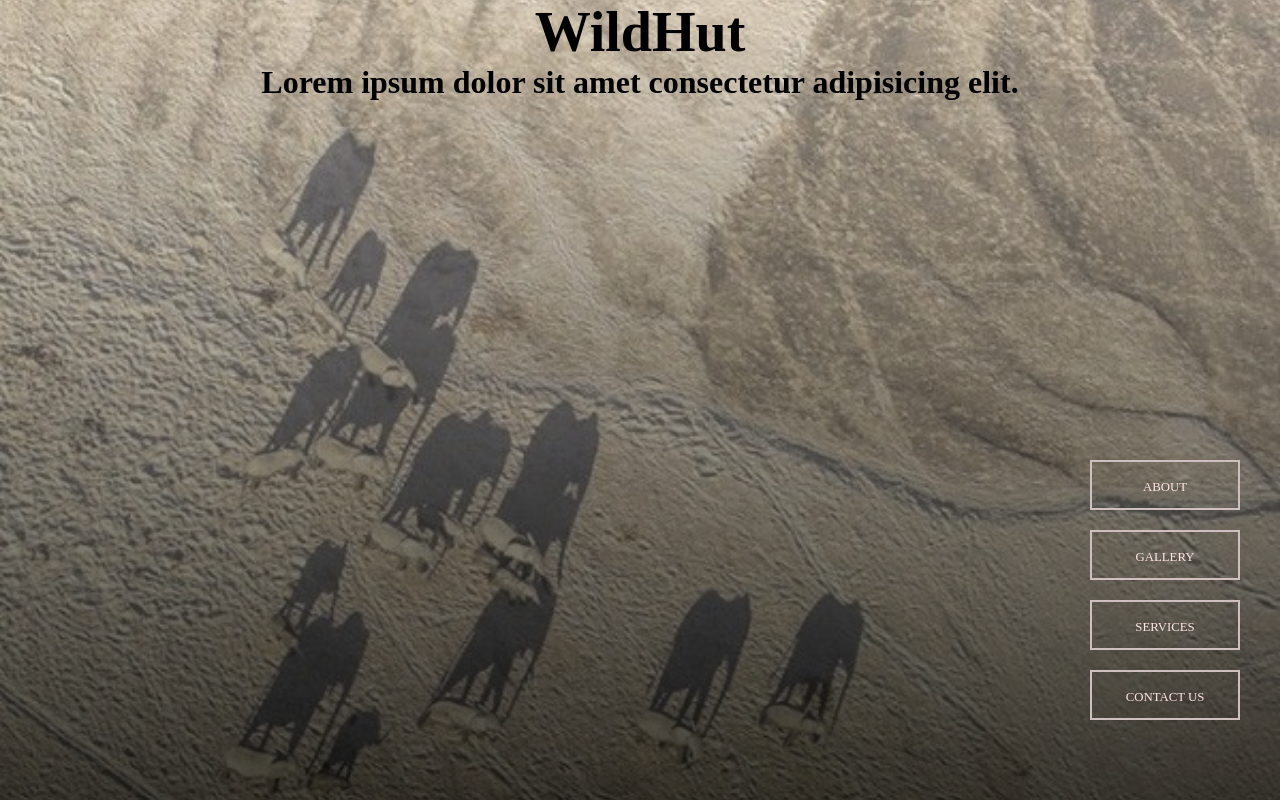
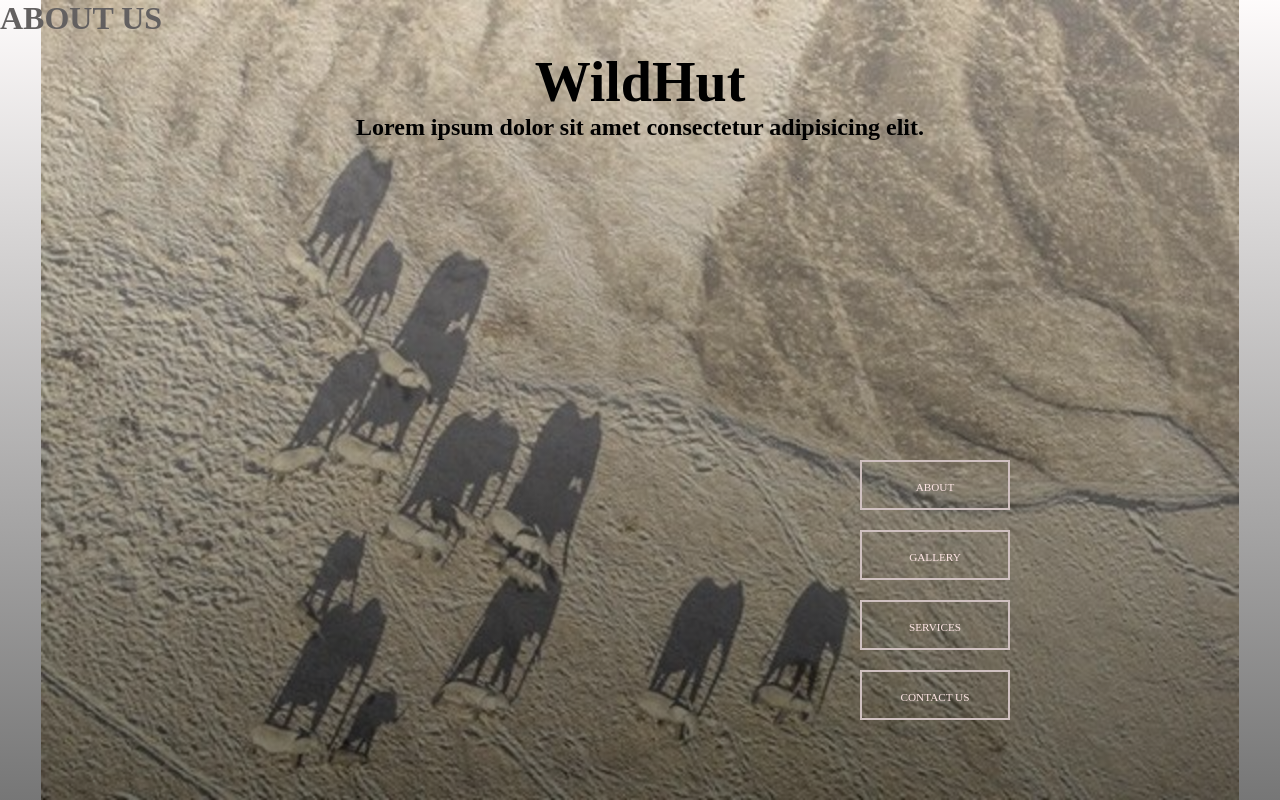
Before and after one commit to Shiku03/wildhut, a plain HTML site: page wildhut/index.html in a window 1280 px wide. Drawn offline with Linux system fonts and the light colour scheme.

Commit message:
added about title

```diff
--- a/wildhut/index.html
+++ b/wildhut/index.html
@@ -21,6 +21,9 @@
                <li><a href="">Contact Us</a></li>
             </ul>
         </div>
+        <div class="content">
+            <h1>ABOUT US</h1>
+        </div>
     </div>
 </body>
 </html>
--- a/wildhut/styles.css
+++ b/wildhut/styles.css
@@ -8,24 +8,26 @@
    width:100vw;
    background: url(images/elephants.jpg);
    background-position: center;
-   background-size:cover;
+   background-size:contain;
    background-repeat: no-repeat;
    overflow: hidden;
    position:relative;
 }
+
 .background-overlay{
     position: absolute;
     left: 0;
     top:0;
     height:100%;
     width:100%;
-    background: linear-gradient(rgba(253, 246, 246, 0.4), rgba(8, 8, 8, 0.753));
+    background: linear-gradient(rgba(253, 246, 246, 0.4), rgba(8, 8, 8, 0.553));
     z-index:1;
 }
+
 .title {
     position: absolute;
     left:0;
-    top:0;
+    top:50px;
     width:100vw;
     z-index:5;
 
@@ -37,14 +39,14 @@
 }
 .title h2{
 
-    font-size:2rem;
+    font-size:1.5rem;
     font-weight: 600;
     text-align: center;
 
 }
 .menu{
     position: absolute;
-    right:20px;
+    right:250px;
     bottom:60px;
     z-index:5
 }
@@ -57,7 +59,7 @@
     text-decoration: none;
     color:rgb(255, 230, 230);
     text-transform: uppercase;
-    font-size: 0.8rem;
+    font-size: 0.7rem;
     line-height:50px;
 }
 .menu ul li{
```
